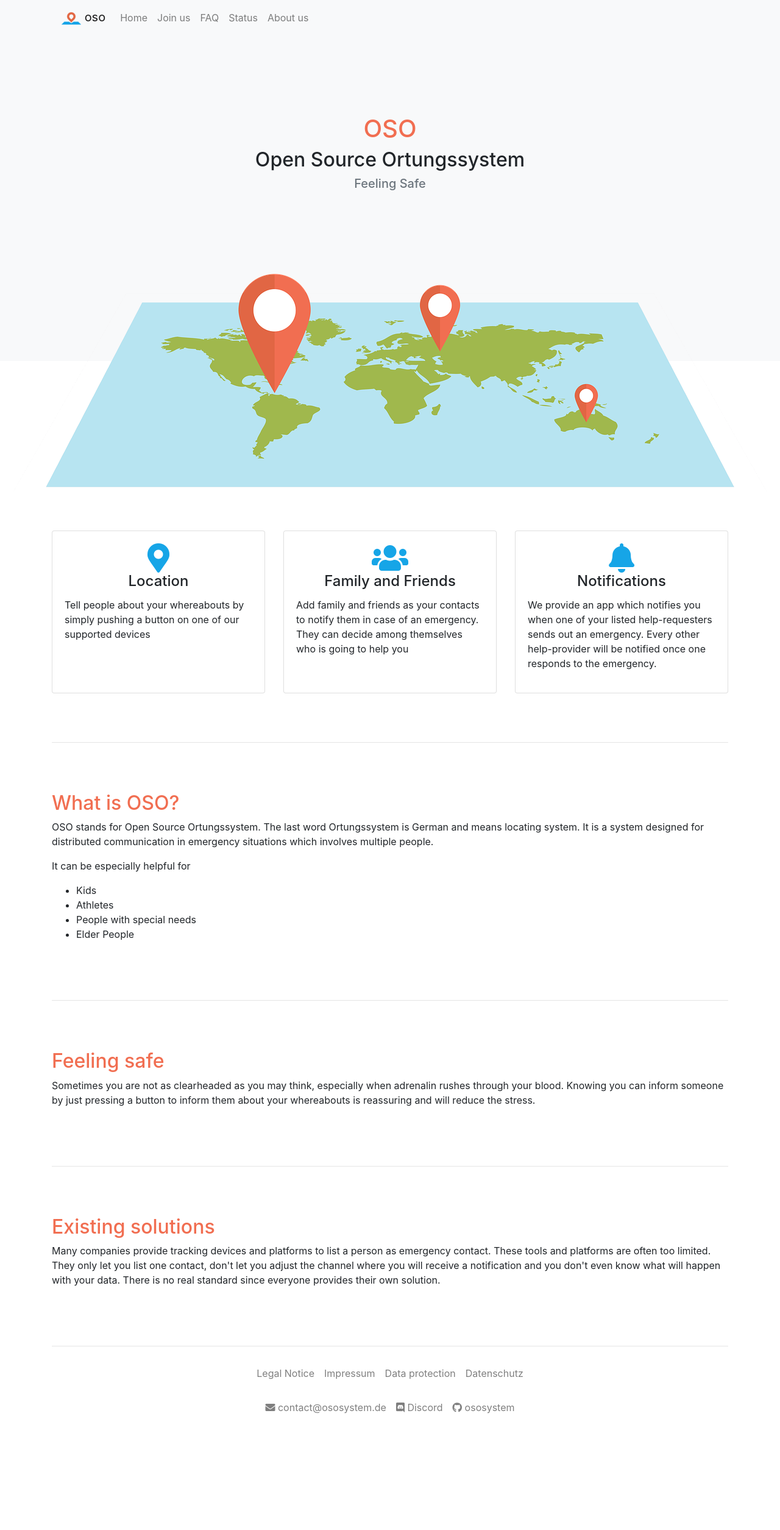
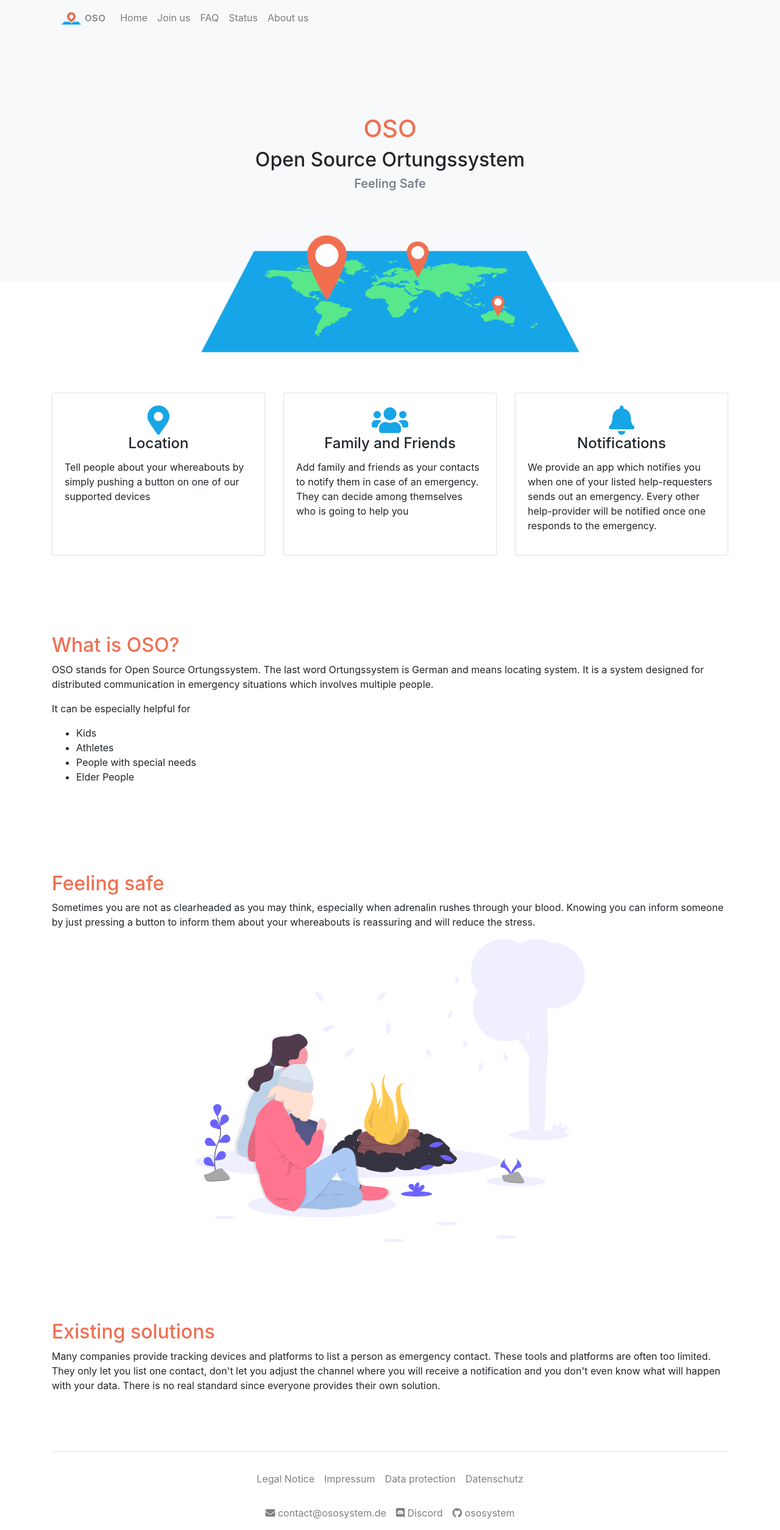
Before and after one commit to OSOSystem/oso-website, a Jekyll site: the page built from index.html, in a window 1280 px wide. Shown: the whole page at 61% size. Built offline with Jekyll 4.4.1, drawn with Linux system fonts in a browser that asks for light colours; nearby versions of some CDN libraries; before the commit the page ends 2336 px from its top, so only the background shows below that.

Commit message:
:art: Embed open source images

```diff
--- a/css/main.scss
+++ b/css/main.scss
@@ -13,7 +13,8 @@ html {
 }
 
 .intro {
-  padding: 8em 0;
+  padding-top: 8em;
+  padding-bottom: 4em;
   text-align: center;
 }
 
@@ -67,3 +68,12 @@ h1, h2, h3 {
     margin-bottom: 0.75em;
   }
 }
+
+a {
+  color: rgba(0,0,0,.5) !important;
+
+  &:hover {
+    color: rgba(0,0,0,.7) !important;
+    text-decoration: none !important;
+  }
+}
--- a/index.html
+++ b/index.html
@@ -15,7 +15,7 @@ layout: default
 </div>
 
 <div class="text-center gradient">
-  <img src="assets/images/map.png" class="img-fluid" alt="map"/>
+  <img src="assets/images/map.png" class="img-fluid" style="width: 40em;" alt="map"/>
 </div>
 
 <div class="expand-height">
@@ -66,8 +66,6 @@ layout: default
 </div>
 
 <div class="container">
-  <hr>
-
   <div class="expand-height">
     <div class="row">
       <div class="col">
@@ -93,8 +91,6 @@ layout: default
     </div>
   </div>
 
-  <hr>
-
   <div class="expand-height">
     <div class="row">
       <div class="col">
@@ -109,9 +105,12 @@ layout: default
         </p>
       </div>
     </div>
+    <div class="row">
+      <div class="col text-center">
+        <img src="assets/images/campfire.svg" class="img-fluid" style="width: 40em;"/>
+      </div>
+    </div>
   </div>
-
-  <hr>
 
   <div class="expand-height">
     <div class="row">
--- a/join.html
+++ b/join.html
@@ -8,6 +8,10 @@ layout: page
   We are happy about any support we can get. <br/>
   Become a member of the OSO family.
 </p>
+
+<div class="my-5 text-center">
+  <img src="assets/images/team.svg" class="img-fluid" style="width: 40em;"/>
+</div>
 
 <p>There are a lot of possibilities to support this project.</p>
 <ul>
```
Also changed, not shown: faq.html (+13 -0 lines), status.html (+10 -1 lines), assets/images/campfire.svg (added), assets/images/map.png, assets/images/server_status.svg (added), assets/images/team.svg (added).
